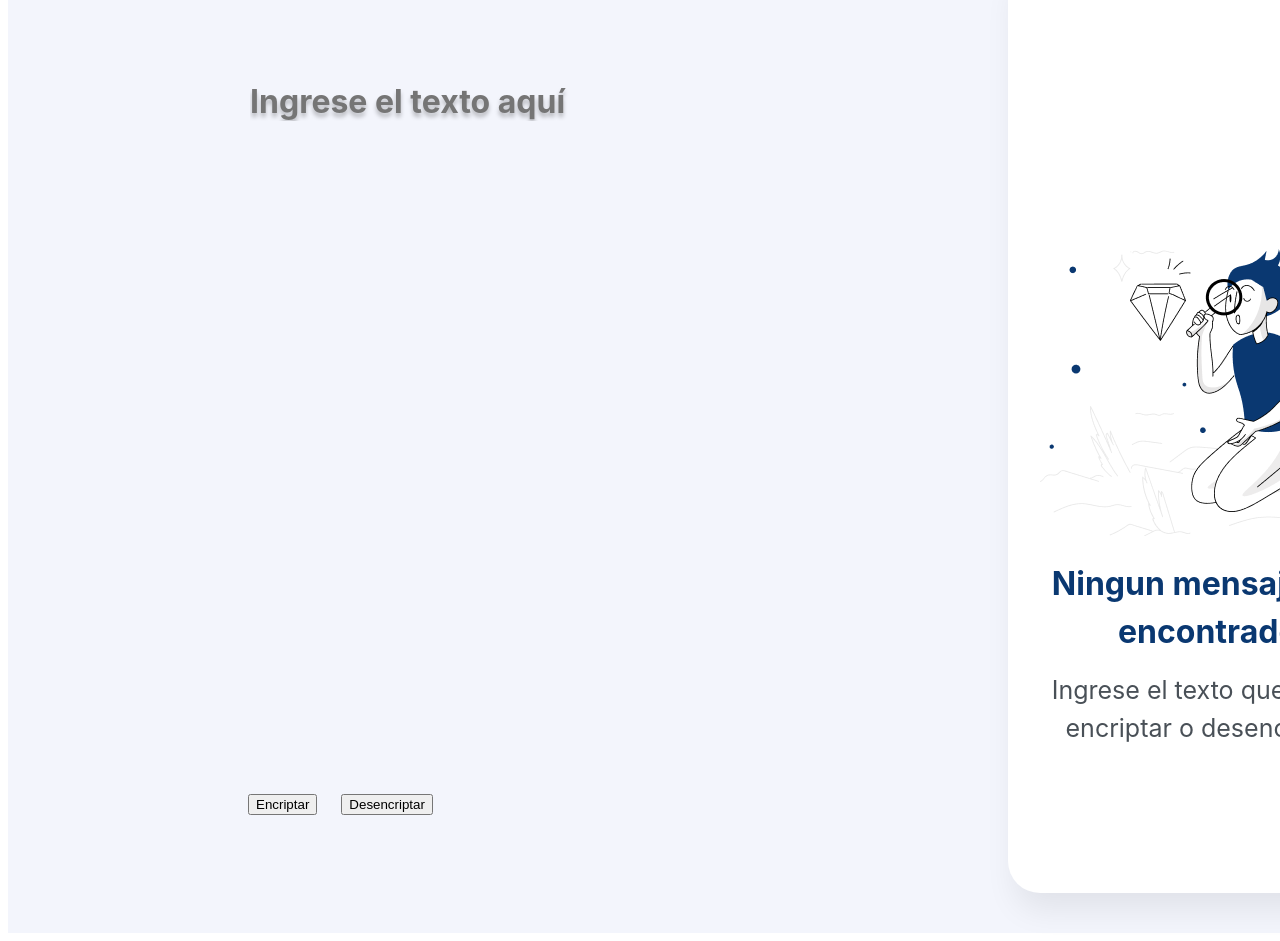
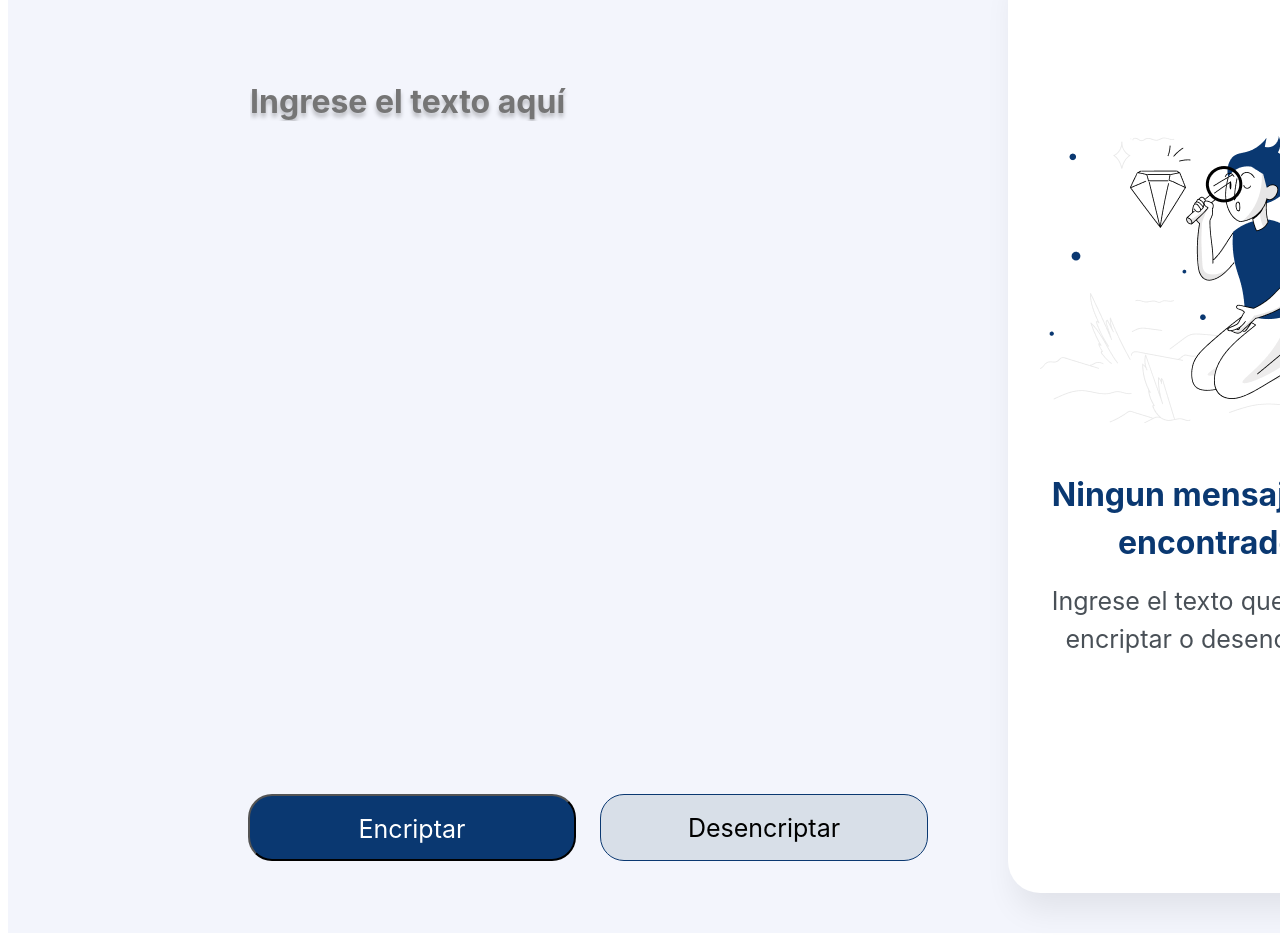
Before and after one commit to Davids2323/Challenge1Alura, a plain HTML site: page index.html in a window 1280 px wide. Shown: the part 99-1040 px from the top of the page. Drawn offline with Linux system fonts and the light colour scheme.

Commit message:
finalizando estilos para pantalla completa

```diff
--- a/index.html
+++ b/index.html
@@ -19,12 +19,14 @@
                 <button id="encrypt" class="encrypt" onclick="encryptHandleClick()">Encriptar</button>
             </div>
             <div class="button-decrypt">
-                <button id="decrypt" onclick="decryptHandleClick()">Desencriptar</button>
+                <button
+                class="decrypt"
+                id="decrypt"  onclick="decryptHandleClick()">Desencriptar</button>
             </div>
         </div>
         <div class="message-card">
-            <img class="muneco" src="Muñeco.png" alt="imagen-texto">
             <div class="message" id="message">
+                <img class="muneco" src="Muñeco.png" alt="imagen-texto">
                 <p class="text1">
                     Ningun mensaje fue encontrado
                 </p>
--- a/style.css
+++ b/style.css
@@ -51,14 +51,6 @@
     border-radius: 32px;
 }
 
-.muneco{
-    position: absolute;
-    width: 336px;
-    height: 304px;
-    left: 32px;
-    top: 283px;
-}
-
 .message{
     display: flex;
     flex-direction: column;
@@ -66,13 +58,11 @@
     text-align: center;
     padding: 0px;
     gap: 16px;
-
     position: absolute;
     width: 336px;
     height: 243px;
     left: 32px;
-    top: 579px;
-
+    top: 170px;
     font-family: 'Inter';
     font-style: normal;
     font-weight: bold;
@@ -80,8 +70,7 @@
     line-height: 150%;
     color: #0a3871;
     border: none;
-    margin-bottom: 0px;
-
+    justify-content: flex-start;
 }
 .text1{
     font-family: 'Inter';
@@ -108,7 +97,6 @@
 }
 
 .buttons{
-    /* Auto layout */
     display: flex;
     flex-direction: row;
     align-items: flex-start;
@@ -121,3 +109,34 @@
     left: 240px;
     top: 885px;
 }
+
+.encrypt{
+    padding: 24px;
+    width: 328px;
+    height: 67px;
+    background: #0A3871;
+    border-radius: 24px;
+    font-family: 'Inter';
+    font-style: normal;
+    font-weight: 400;
+    font-size: 25px;
+    line-height: 19px;
+    color: #FFFFFF;
+    cursor: pointer;
+}
+
+.decrypt{
+    box-sizing: border-box;
+    padding: 24px;
+    width: 328px;
+    height: 67px;
+    background: #D8DFE8;
+    border: 1px solid #0A3871;
+    border-radius: 24px;
+    font-family: 'Inter';
+    font-style: normal;
+    font-weight: 400;
+    font-size: 25px;
+    line-height: 19px;
+    cursor: pointer;
+}
```
